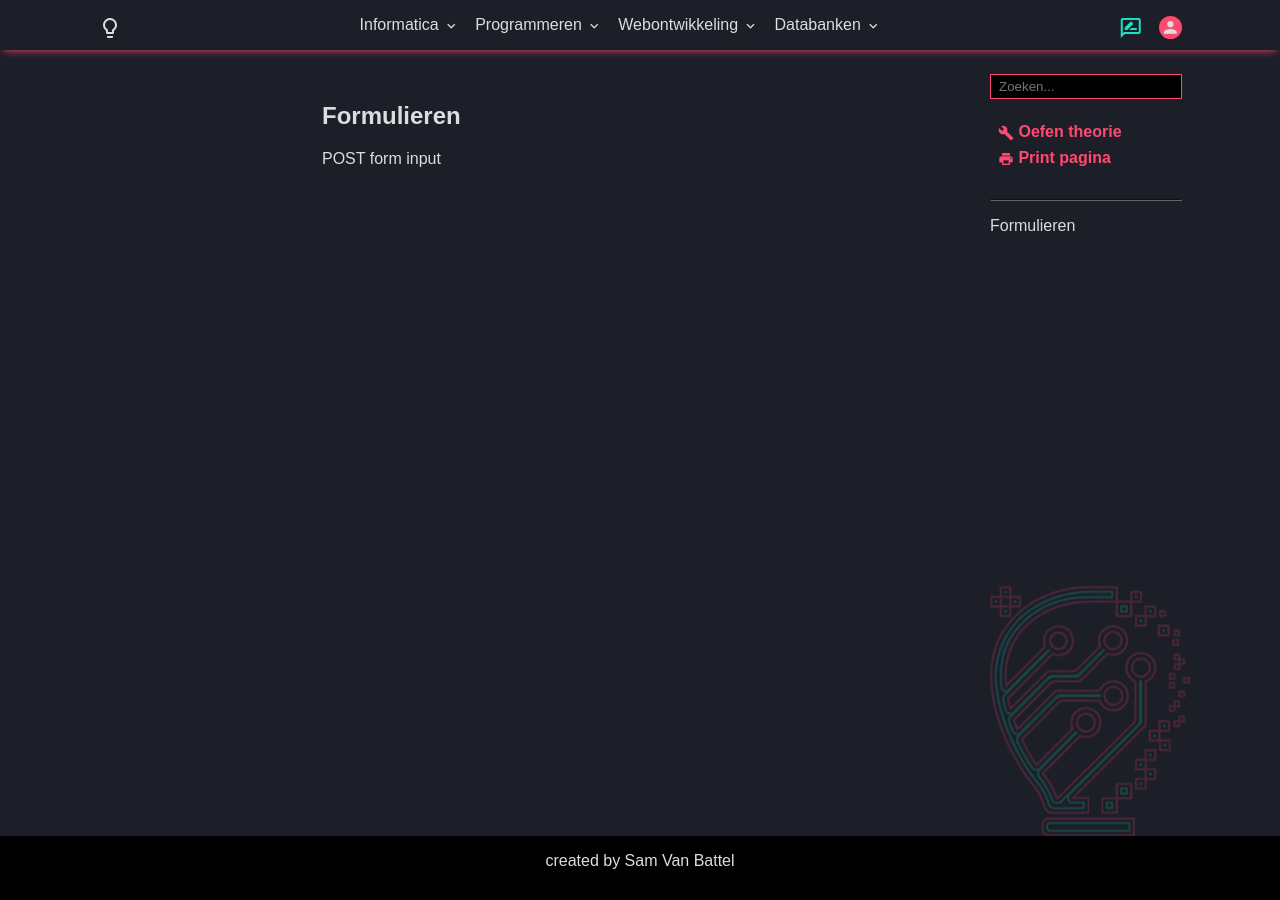
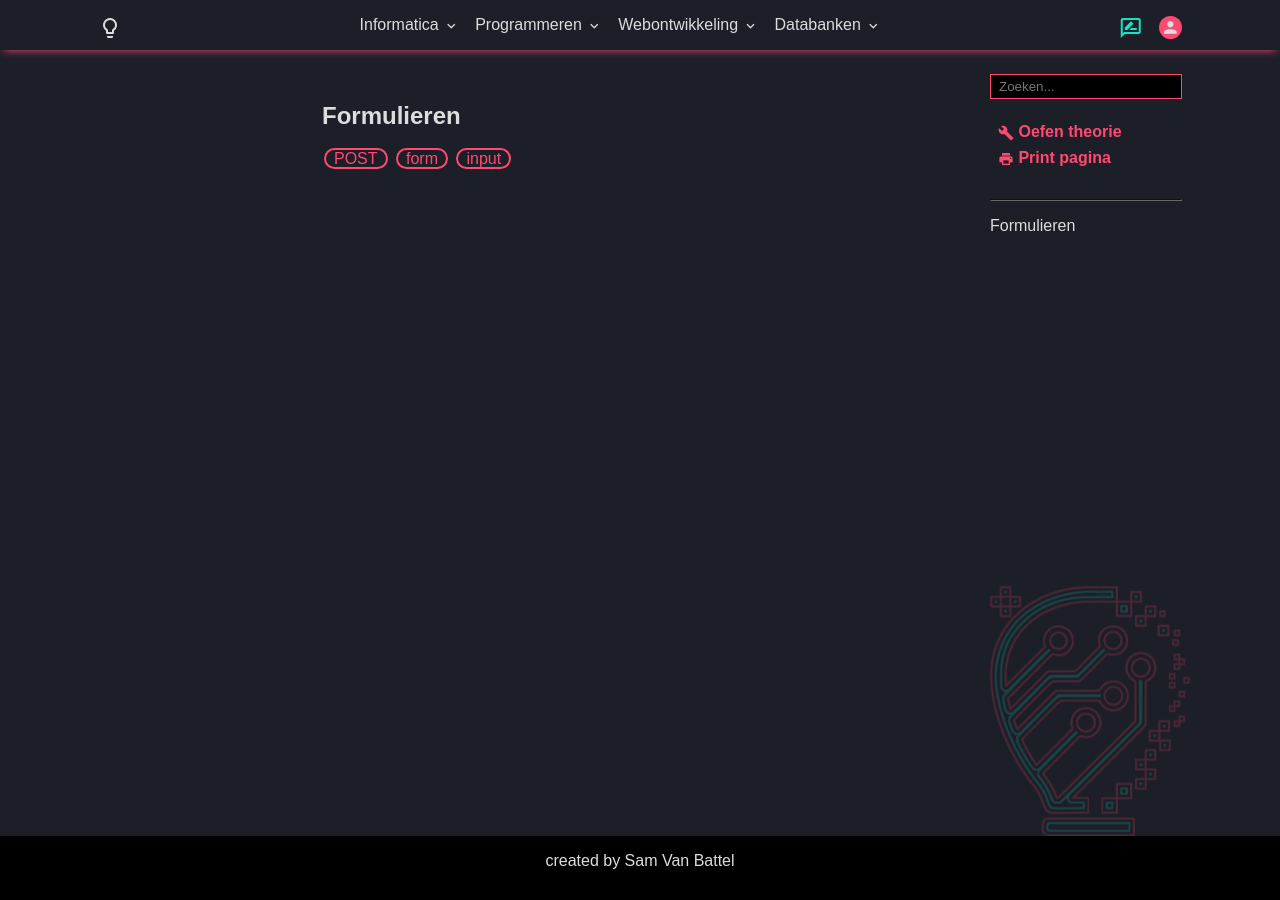
Before and after one commit to T-INFORMATICA/t-informatica.github.io, a Jekyll site: the page built from _courses/webontwikkeling/dynamische-websites/formulieren.md, in a window 1280 px wide. Built offline with Jekyll 4.4.1, drawn with Linux system fonts in a browser that asks for light colours; comment, search, counter and statistics services are not loaded.

Commit message:
Update blocks.css

```diff
--- a/assets/css/blocks.css
+++ b/assets/css/blocks.css
@@ -66,6 +66,14 @@ pre {
     flex-flow: row wrap;
     justify-content: flex-start;
     gap: 32px;
+}
+
+span.tag {
+    padding: 0 8px;
+    border-radius: 9999px;
+    margin: 0 2px;
+    color: var(--color-accent-pink);
+    border: 2px solid var(--color-accent-pink);
 }
 
 /*  //////////////////*/
```
